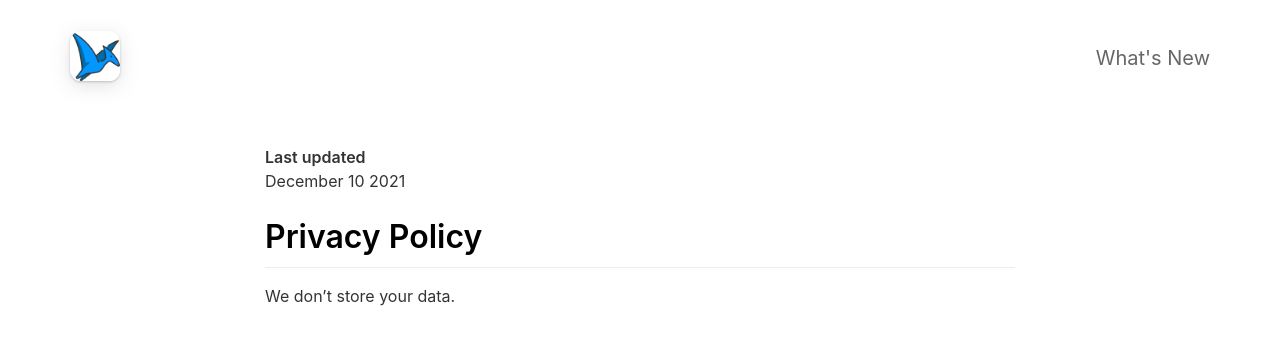
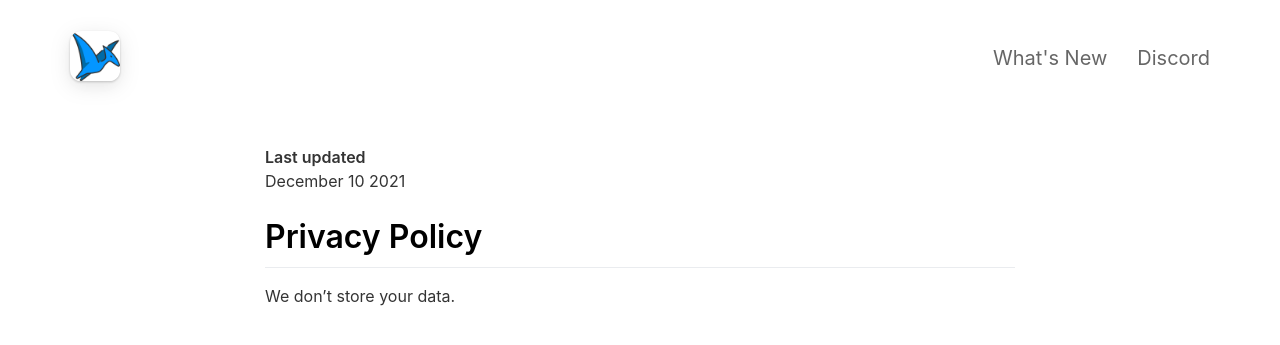
Before and after one commit to tgb20/dimoweb, a Jekyll site: the page built from _pages/privacypolicy.md, in a window 1280 px wide. Shown: the top 345 px of the page. Built offline with Jekyll 4.4.1, drawn with Linux system fonts in a browser that asks for light colours; nearby versions of some CDN libraries.

Commit message:
Update header.html

```diff
--- a/_includes/header.html
+++ b/_includes/header.html
@@ -27,6 +27,7 @@
 			{% if site.presskit_download_link %}
 				<li><a href="{{ site.presskit_download_link }}">Press Kit</a></li>
 			{% endif %}
+			<li><a href="https://discord.gg/7C2wbtecbE">Discord</a></li>
 		</ul>
 	</nav>
 </header>
```
